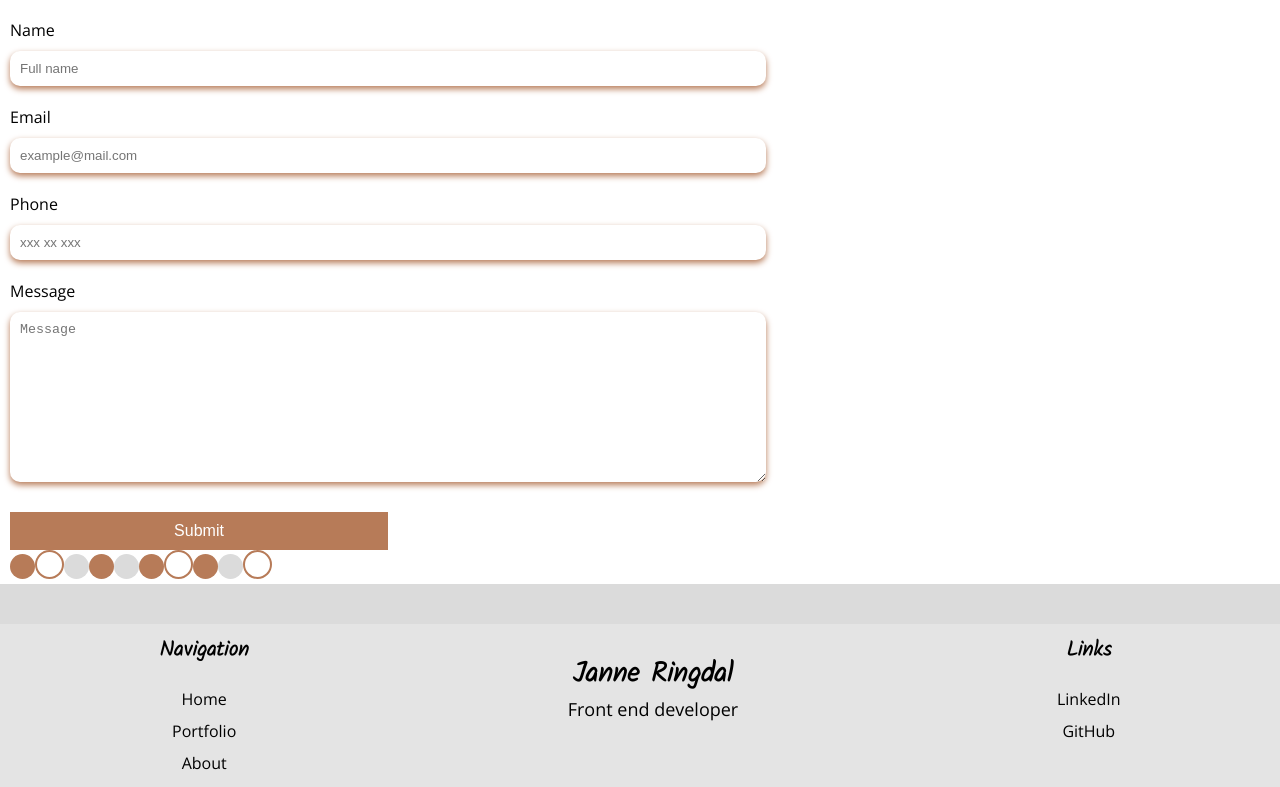
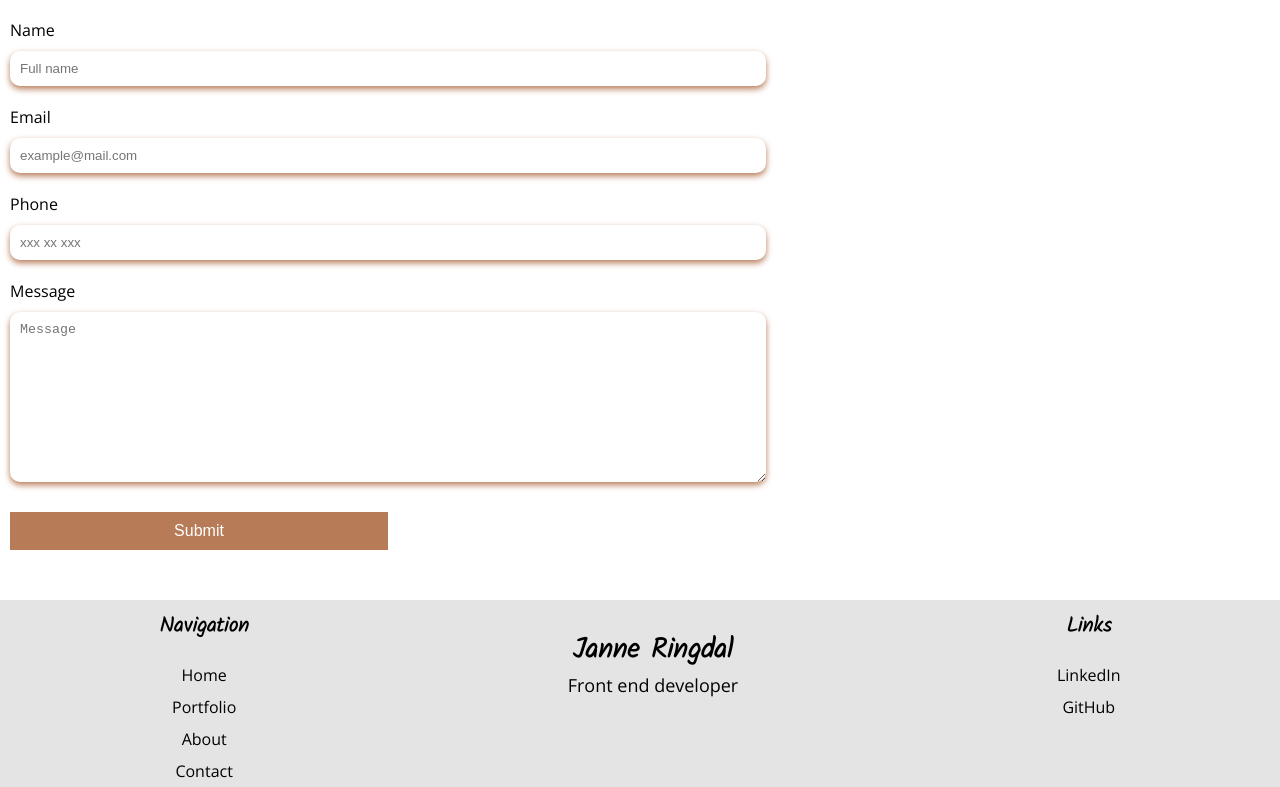
Before and after one commit to Janne-R/portfolio2, a React (Create React App) app: page /contact in a window 1280 px wide. Shown: the part 1236-2023 px from the top of the page. Built offline with nearby package versions, Linux system fonts and the light colour scheme.

Commit message:
contact form done

```diff
--- a/src/components/ContactForm.js
+++ b/src/components/ContactForm.js
@@ -42,6 +42,7 @@ margin-bottom: 30px;
 
 const Div = styled.div`
 background-color: ${({ theme }) => theme.colors.secondaryBackgroundColor};
+padding-bottom: 10px;
 `;
 
 const ContactForm = () => {
@@ -66,8 +67,8 @@ const ContactForm = () => {
           </Flex>
           <Button>Submit</Button>
         </form>
-        <Dots />
       </BlockContainer>
+
     </Div>
 
   );
```
